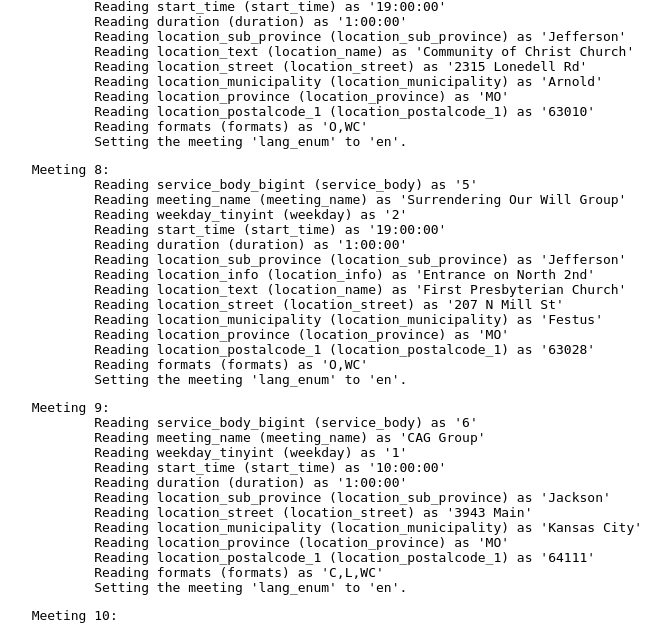
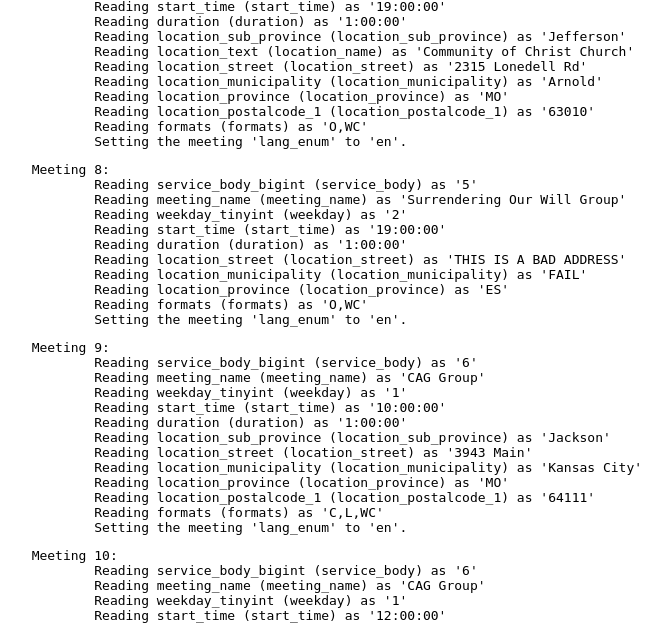
Before and after one commit to bmlt-enabled/bmlt-tools, a PHP site: page /ExampleImportScriptReport.html in a window 1280 px wide; the page is wider, and only the part inside the window is pictured. Shown: the part 1498-2122 px from the top of that part, without its empty margins (39-709 px from the left). Run offline with PHP 8.4, Linux system fonts and the light colour scheme.

Commit message:
Added some check for geocode precision.

```diff
--- a/bmlt_translator/ExampleImportScriptReport.html
+++ b/bmlt_translator/ExampleImportScriptReport.html
@@ -111,13 +111,9 @@
 		Reading weekday_tinyint (weekday) as '2'
 		Reading start_time (start_time) as '19:00:00'
 		Reading duration (duration) as '1:00:00'
-		Reading location_sub_province (location_sub_province) as 'Jefferson'
-		Reading location_info (location_info) as 'Entrance on North 2nd'
-		Reading location_text (location_name) as 'First Presbyterian Church'
-		Reading location_street (location_street) as '207 N Mill St'
-		Reading location_municipality (location_municipality) as 'Festus'
-		Reading location_province (location_province) as 'MO'
-		Reading location_postalcode_1 (location_postalcode_1) as '63028'
+		Reading location_street (location_street) as 'THIS IS A BAD ADDRESS'
+		Reading location_municipality (location_municipality) as 'FAIL'
+		Reading location_province (location_province) as 'ES'
 		Reading formats (formats) as 'O,WC'
 		Setting the meeting 'lang_enum' to 'en'.
 </pre><pre>	Meeting 9:
@@ -539,7 +535,7 @@
     [location_postal_code_1] =&gt; 62002
     [location_nation] =&gt; US
 )
-</pre></td></tr><tr><td style="color:white;background-color:black;font-weight:bold;text-align:center" colspan="3">Converting meeting 6</td></tr><tr><td>&nbsp;</td><td colspan="2">This meeting does not have a long/lat, so we are geocoding '2603 N Rogers Ave, Alton, IL'.</td></tr><tr><td>&nbsp;</td><td colspan="2">Parsed '2603 North Rodgers Avenue, Alton, IL 62002, USA'.</td></tr><tr><td style="width:1em;border-bottom:2px solid black">&nbsp;</td><td style="text-align:center;border-bottom:2px solid black;font-weight:bold;font-size:large">Input</td><td style="text-align:center;border-bottom:2px solid black;font-weight:bold;font-size:large">Output</td></tr><tr><td>&nbsp;</td><td style="vertical-align:top"><pre>Array
+</pre></td></tr><tr><td style="color:white;background-color:black;font-weight:bold;text-align:center" colspan="3">Converting meeting 6</td></tr><tr><td>&nbsp;</td><td colspan="2">This meeting does not have a long/lat, so we are geocoding '2603 N Rogers Ave, Alton, IL'.</td></tr><tr><td>&nbsp;</td><td colspan="2">Parsed '2603 North Rodgers Avenue, Alton, IL 62002, USA'.</td></tr><tr><td>&nbsp;</td><td colspan="2" style="font-style:italic;font-size:medium;font-weight:bold;background-color:orange;text-align:center">GEOCODE AMBIGUOUS. PLEASE VERIFY THIS LOCATION!</td></tr><tr><td style="width:1em;border-bottom:2px solid black">&nbsp;</td><td style="text-align:center;border-bottom:2px solid black;font-weight:bold;font-size:large">Input</td><td style="text-align:center;border-bottom:2px solid black;font-weight:bold;font-size:large">Output</td></tr><tr><td>&nbsp;</td><td style="vertical-align:top"><pre>Array
 (
     [service_body_bigint] =&gt; 4
     [meeting_name] =&gt; Women In Recovery Group
@@ -615,20 +611,16 @@
     [location_postal_code_1] =&gt; 63010
     [location_nation] =&gt; US
 )
-</pre></td></tr><tr><td style="color:white;background-color:black;font-weight:bold;text-align:center" colspan="3">Converting meeting 8</td></tr><tr><td>&nbsp;</td><td colspan="2">This meeting does not have a long/lat, so we are geocoding '207 N Mill St, Festus, MO'.</td></tr><tr><td>&nbsp;</td><td colspan="2">Parsed '207 North Mill Street, Festus, MO 63028, USA'.</td></tr><tr><td style="width:1em;border-bottom:2px solid black">&nbsp;</td><td style="text-align:center;border-bottom:2px solid black;font-weight:bold;font-size:large">Input</td><td style="text-align:center;border-bottom:2px solid black;font-weight:bold;font-size:large">Output</td></tr><tr><td>&nbsp;</td><td style="vertical-align:top"><pre>Array
+</pre></td></tr><tr><td style="color:white;background-color:black;font-weight:bold;text-align:center" colspan="3">Converting meeting 8</td></tr><tr><td>&nbsp;</td><td colspan="2">This meeting does not have a long/lat, so we are geocoding 'THIS IS A BAD ADDRESS, Fail, ES'.</td></tr><tr><td>&nbsp;</td><td colspan="2" style="color:white;font-size:large;font-weight:bold;background-color:red;text-align:center">GEOCODE FAILURE!</td></tr><tr><td style="width:1em;border-bottom:2px solid black">&nbsp;</td><td style="text-align:center;border-bottom:2px solid black;font-weight:bold;font-size:large">Input</td><td style="text-align:center;border-bottom:2px solid black;font-weight:bold;font-size:large">Output</td></tr><tr><td>&nbsp;</td><td style="vertical-align:top"><pre>Array
 (
     [service_body_bigint] =&gt; 5
     [meeting_name] =&gt; Surrendering Our Will Group
     [weekday_tinyint] =&gt; 2
     [start_time] =&gt; 19:00:00
     [duration] =&gt; 1:00:00
-    [location_sub_province] =&gt; Jefferson
-    [location_info] =&gt; Entrance on North 2nd
-    [location_text] =&gt; First Presbyterian Church
-    [location_street] =&gt; 207 N Mill St
-    [location_municipality] =&gt; Festus
-    [location_province] =&gt; MO
-    [location_postalcode_1] =&gt; 63028
+    [location_street] =&gt; THIS IS A BAD ADDRESS
+    [location_municipality] =&gt; FAIL
+    [location_province] =&gt; ES
     [formats] =&gt; O,WC
     [lang_enum] =&gt; en
     [published] =&gt; 1
@@ -640,22 +632,14 @@
     [weekday_tinyint] =&gt; 2
     [start_time] =&gt; 19:00:00
     [duration] =&gt; 1:00:00
-    [location_sub_province] =&gt; Jefferson County
-    [location_info] =&gt; Entrance on North 2nd
-    [location_text] =&gt; First Presbyterian Church
-    [location_street] =&gt; 207 N Mill St
-    [location_municipality] =&gt; Festus
-    [location_province] =&gt; MO
-    [location_postalcode_1] =&gt; 63028
+    [location_street] =&gt; THIS IS A BAD ADDRESS
+    [location_municipality] =&gt; FAIL
+    [location_province] =&gt; ES
     [formats] =&gt; 17,33
     [lang_enum] =&gt; en
     [published] =&gt; 1
-    [longitude] =&gt; -90.3934110
-    [latitude] =&gt; 38.2211990
-    [location_postal_code_1] =&gt; 63028
-    [location_nation] =&gt; US
 )
-</pre></td></tr><tr><td style="color:white;background-color:black;font-weight:bold;text-align:center" colspan="3">Converting meeting 9</td></tr><tr><td>&nbsp;</td><td colspan="2">This meeting does not have a long/lat, so we are geocoding '3943 Main, Kansas City, MO'.</td></tr><tr><td>&nbsp;</td><td colspan="2">Parsed '3943 Main Street, Kansas City, MO 64111, USA'.</td></tr><tr><td style="width:1em;border-bottom:2px solid black">&nbsp;</td><td style="text-align:center;border-bottom:2px solid black;font-weight:bold;font-size:large">Input</td><td style="text-align:center;border-bottom:2px solid black;font-weight:bold;font-size:large">Output</td></tr><tr><td>&nbsp;</td><td style="vertical-align:top"><pre>Array
+</pre></td></tr><tr><td style="color:white;background-color:black;font-weight:bold;text-align:center" colspan="3">Converting meeting 9</td></tr><tr><td>&nbsp;</td><td colspan="2">This meeting does not have a long/lat, so we are geocoding '3943 Main, Kansas City, MO'.</td></tr><tr><td>&nbsp;</td><td colspan="2">Parsed '3943 Main Street, Kansas City, MO 64111, USA'.</td></tr><tr><td>&nbsp;</td><td colspan="2" style="font-style:italic;font-size:medium;font-weight:bold;background-color:orange;text-align:center">GEOCODE AMBIGUOUS. PLEASE VERIFY THIS LOCATION!</td></tr><tr><td style="width:1em;border-bottom:2px solid black">&nbsp;</td><td style="text-align:center;border-bottom:2px solid black;font-weight:bold;font-size:large">Input</td><td style="text-align:center;border-bottom:2px solid black;font-weight:bold;font-size:large">Output</td></tr><tr><td>&nbsp;</td><td style="vertical-align:top"><pre>Array
 (
     [service_body_bigint] =&gt; 6
     [meeting_name] =&gt; CAG Group
@@ -692,7 +676,7 @@
     [location_neighborhood] =&gt; Southmoreland
     [location_nation] =&gt; US
 )
-</pre></td></tr><tr><td style="color:white;background-color:black;font-weight:bold;text-align:center" colspan="3">Converting meeting 10</td></tr><tr><td>&nbsp;</td><td colspan="2">This meeting does not have a long/lat, so we are geocoding '3943 Main, Kansas City, MO'.</td></tr><tr><td>&nbsp;</td><td colspan="2">Parsed '3943 Main Street, Kansas City, MO 64111, USA'.</td></tr><tr><td style="width:1em;border-bottom:2px solid black">&nbsp;</td><td style="text-align:center;border-bottom:2px solid black;font-weight:bold;font-size:large">Input</td><td style="text-align:center;border-bottom:2px solid black;font-weight:bold;font-size:large">Output</td></tr><tr><td>&nbsp;</td><td style="vertical-align:top"><pre>Array
+</pre></td></tr><tr><td style="color:white;background-color:black;font-weight:bold;text-align:center" colspan="3">Converting meeting 10</td></tr><tr><td>&nbsp;</td><td colspan="2">This meeting does not have a long/lat, so we are geocoding '3943 Main, Kansas City, MO'.</td></tr><tr><td>&nbsp;</td><td colspan="2">Parsed '3943 Main Street, Kansas City, MO 64111, USA'.</td></tr><tr><td>&nbsp;</td><td colspan="2" style="font-style:italic;font-size:medium;font-weight:bold;background-color:orange;text-align:center">GEOCODE AMBIGUOUS. PLEASE VERIFY THIS LOCATION!</td></tr><tr><td style="width:1em;border-bottom:2px solid black">&nbsp;</td><td style="text-align:center;border-bottom:2px solid black;font-weight:bold;font-size:large">Input</td><td style="text-align:center;border-bottom:2px solid black;font-weight:bold;font-size:large">Output</td></tr><tr><td>&nbsp;</td><td style="vertical-align:top"><pre>Array
 (
     [service_body_bigint] =&gt; 6
     [meeting_name] =&gt; CAG Group
@@ -765,7 +749,7 @@
     [location_postal_code_1] =&gt; 66215
     [location_nation] =&gt; US
 )
-</pre></td></tr><tr><td style="color:white;background-color:black;font-weight:bold;text-align:center" colspan="3">Converting meeting 12</td></tr><tr><td>&nbsp;</td><td colspan="2">This meeting does not have a long/lat, so we are geocoding '329 Delaware, Leavenworth, KS'.</td></tr><tr><td>&nbsp;</td><td colspan="2">Parsed '329 Delaware Street, Leavenworth, KS 66048, USA'.</td></tr><tr><td style="width:1em;border-bottom:2px solid black">&nbsp;</td><td style="text-align:center;border-bottom:2px solid black;font-weight:bold;font-size:large">Input</td><td style="text-align:center;border-bottom:2px solid black;font-weight:bold;font-size:large">Output</td></tr><tr><td>&nbsp;</td><td style="vertical-align:top"><pre>Array
+</pre></td></tr><tr><td style="color:white;background-color:black;font-weight:bold;text-align:center" colspan="3">Converting meeting 12</td></tr><tr><td>&nbsp;</td><td colspan="2">This meeting does not have a long/lat, so we are geocoding '329 Delaware, Leavenworth, KS'.</td></tr><tr><td>&nbsp;</td><td colspan="2">Parsed '329 Delaware Street, Leavenworth, KS 66048, USA'.</td></tr><tr><td>&nbsp;</td><td colspan="2" style="font-style:italic;font-size:medium;font-weight:bold;background-color:orange;text-align:center">GEOCODE AMBIGUOUS. PLEASE VERIFY THIS LOCATION!</td></tr><tr><td style="width:1em;border-bottom:2px solid black">&nbsp;</td><td style="text-align:center;border-bottom:2px solid black;font-weight:bold;font-size:large">Input</td><td style="text-align:center;border-bottom:2px solid black;font-weight:bold;font-size:large">Output</td></tr><tr><td>&nbsp;</td><td style="vertical-align:top"><pre>Array
 (
     [service_body_bigint] =&gt; 7
     [meeting_name] =&gt; Recovery Is Possible Group
@@ -910,7 +894,7 @@
     [location_postal_code_1] =&gt; 64030
     [location_nation] =&gt; US
 )
-</pre></td></tr><tr><td style="color:white;background-color:black;font-weight:bold;text-align:center" colspan="3">Converting meeting 16</td></tr><tr><td>&nbsp;</td><td colspan="2">This meeting does not have a long/lat, so we are geocoding '118 22nd St, Oak Grove, MO'.</td></tr><tr><td>&nbsp;</td><td colspan="2">Parsed '118 Southwest 22 Street, Oak Grove, MO 64075, USA'.</td></tr><tr><td style="width:1em;border-bottom:2px solid black">&nbsp;</td><td style="text-align:center;border-bottom:2px solid black;font-weight:bold;font-size:large">Input</td><td style="text-align:center;border-bottom:2px solid black;font-weight:bold;font-size:large">Output</td></tr><tr><td>&nbsp;</td><td style="vertical-align:top"><pre>Array
+</pre></td></tr><tr><td style="color:white;background-color:black;font-weight:bold;text-align:center" colspan="3">Converting meeting 16</td></tr><tr><td>&nbsp;</td><td colspan="2">This meeting does not have a long/lat, so we are geocoding '118 22nd St, Oak Grove, MO'.</td></tr><tr><td>&nbsp;</td><td colspan="2">Parsed '118 Southwest 22 Street, Oak Grove, MO 64075, USA'.</td></tr><tr><td>&nbsp;</td><td colspan="2" style="font-style:italic;font-size:medium;font-weight:bold;background-color:orange;text-align:center">GEOCODE AMBIGUOUS. PLEASE VERIFY THIS LOCATION!</td></tr><tr><td style="width:1em;border-bottom:2px solid black">&nbsp;</td><td style="text-align:center;border-bottom:2px solid black;font-weight:bold;font-size:large">Input</td><td style="text-align:center;border-bottom:2px solid black;font-weight:bold;font-size:large">Output</td></tr><tr><td>&nbsp;</td><td style="vertical-align:top"><pre>Array
 (
     [service_body_bigint] =&gt; 9
     [meeting_name] =&gt; OG NA Group
@@ -1066,7 +1050,7 @@
     [location_postal_code_1] =&gt; 65203
     [location_nation] =&gt; US
 )
-</pre></td></tr><tr><td style="color:white;background-color:black;font-weight:bold;text-align:center" colspan="3">Converting meeting 20</td></tr><tr><td>&nbsp;</td><td colspan="2">This meeting does not have a long/lat, so we are geocoding '410 S Osage, Sedalia, MO'.</td></tr><tr><td>&nbsp;</td><td colspan="2">Parsed '410 South Osage Avenue, Sedalia, MO 65301, USA'.</td></tr><tr><td style="width:1em;border-bottom:2px solid black">&nbsp;</td><td style="text-align:center;border-bottom:2px solid black;font-weight:bold;font-size:large">Input</td><td style="text-align:center;border-bottom:2px solid black;font-weight:bold;font-size:large">Output</td></tr><tr><td>&nbsp;</td><td style="vertical-align:top"><pre>Array
+</pre></td></tr><tr><td style="color:white;background-color:black;font-weight:bold;text-align:center" colspan="3">Converting meeting 20</td></tr><tr><td>&nbsp;</td><td colspan="2">This meeting does not have a long/lat, so we are geocoding '410 S Osage, Sedalia, MO'.</td></tr><tr><td>&nbsp;</td><td colspan="2">Parsed '410 South Osage Avenue, Sedalia, MO 65301, USA'.</td></tr><tr><td>&nbsp;</td><td colspan="2" style="font-style:italic;font-size:medium;font-weight:bold;background-color:orange;text-align:center">GEOCODE AMBIGUOUS. PLEASE VERIFY THIS LOCATION!</td></tr><tr><td style="width:1em;border-bottom:2px solid black">&nbsp;</td><td style="text-align:center;border-bottom:2px solid black;font-weight:bold;font-size:large">Input</td><td style="text-align:center;border-bottom:2px solid black;font-weight:bold;font-size:large">Output</td></tr><tr><td>&nbsp;</td><td style="vertical-align:top"><pre>Array
 (
     [service_body_bigint] =&gt; 11
     [meeting_name] =&gt; Because We Care Group
--- a/bmlt_translator/meetings.csv
+++ b/bmlt_translator/meetings.csv
@@ -6,7 +6,7 @@ service_body,meeting_name,weekday,start_time,duration,location_sub_province,loca
 4,"It Works, How and Why Group",1,10:30:00,1:00:00,Madison,,Community Counseling Center,2615 Edwards St,Alton,IL,62022,"O,WC",,,
 4,Women In Recovery Group,1,10:30:00,1:00:00,Madison,,Senior Services Plus,2603 N Rogers Ave,Alton,IL,62002,"O,WC",,,
 5,Point Of Freedom Group,2,19:00:00,1:00:00,Jefferson,,Community of Christ Church,2315 Lonedell Rd,Arnold,MO,63010,"O,WC",,,
-5,Surrendering Our Will Group,2,19:00:00,1:00:00,Jefferson,Entrance on North 2nd,First Presbyterian Church,207 N Mill St,Festus,MO,63028,"O,WC",,,
+5,Surrendering Our Will Group,2,19:00:00,1:00:00,,,,THIS IS A BAD ADDRESS,FAIL,ES,,"O,WC",,,
 6,CAG Group,1,10:00:00,1:00:00,Jackson,,,3943 Main,Kansas City,MO,64111,"C,L,WC",,,
 6,CAG Group,1,12:00:00,1:00:00,Jackson,,,3943 Main,Kansas City,MO,64111,"C,L,WC",,,
 7,Dead Or Alive Group,1,11:00:00,1:00:00,Johnson KS,,,7930 Quivira Rd,Lenexa,KS,66215,"C,T",,,
```
Also changed, not shown: bmlt_translator/bmlt_import.php (+22 -2 lines), 1 other file.
